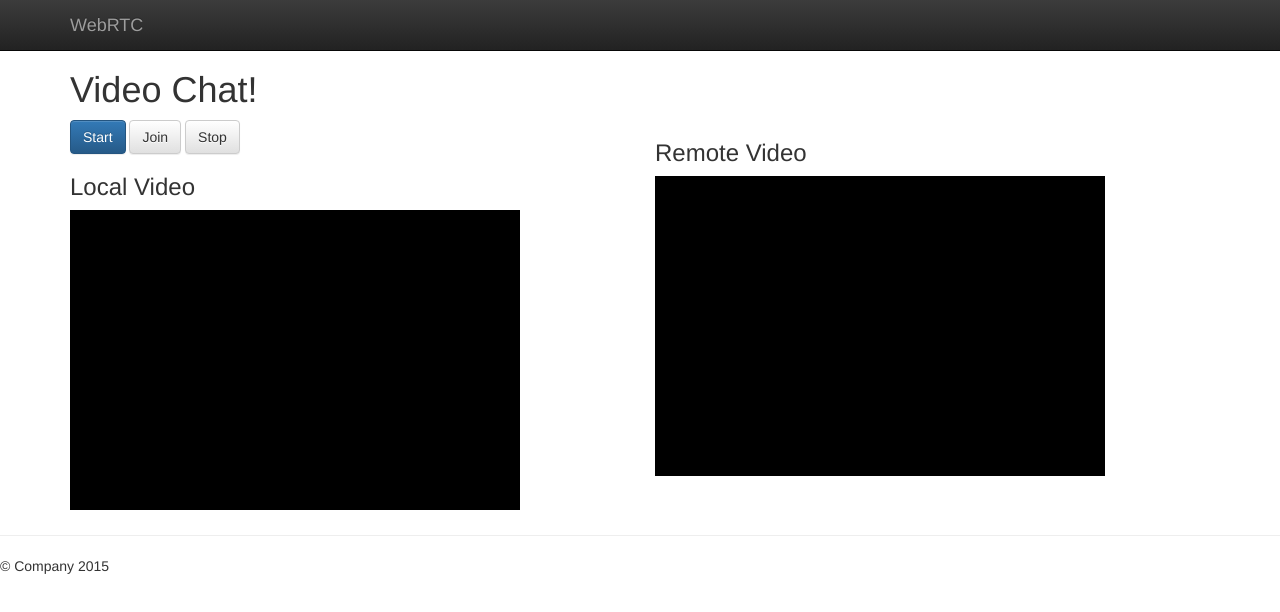
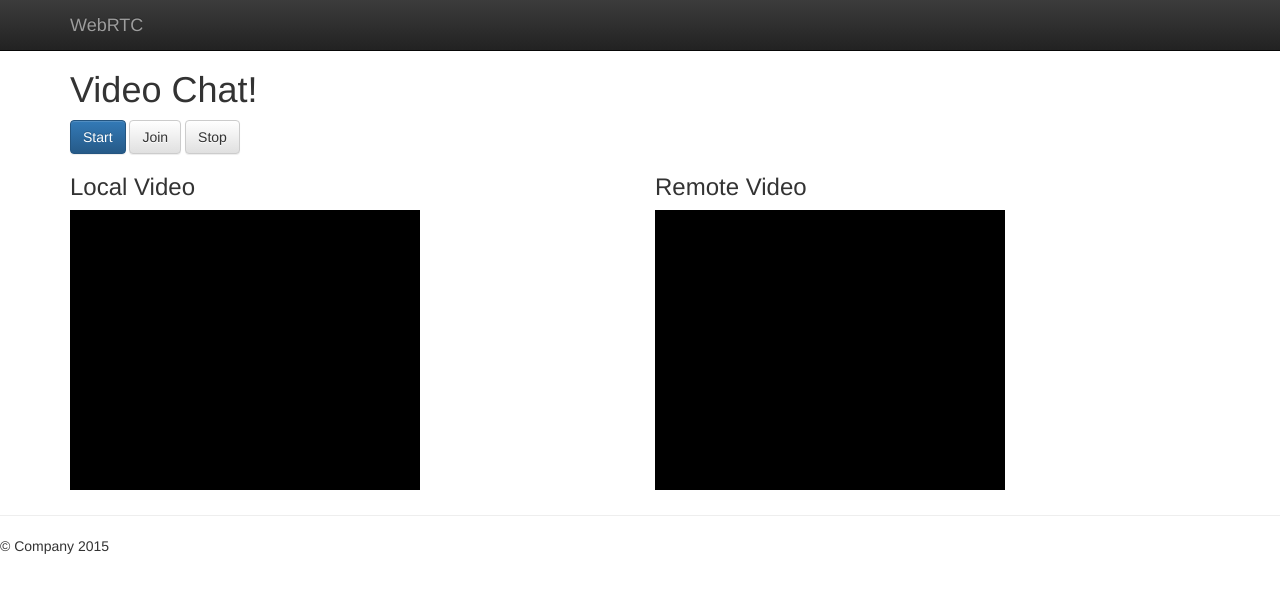
Before and after one commit to piratefsh/webrtc-video-chat, a website: page index.html in a window 1280 px wide. Drawn offline with nearby package versions, Linux system fonts and the light colour scheme.

Commit message:
Minor styling

```diff
--- a/index.html
+++ b/index.html
@@ -52,22 +52,26 @@
         <!-- Main jumbotron for a primary marketing message or call to action -->
 
         <div class="container">
-          <h1>Video Chat!</h1>
+          <div class="row">
+            <div class="col-sm-12">
+              <h1>Video Chat!</h1>
+              <button class="btn btn-primary" id="btn-video-start">Start</button>
+              <button class="btn btn-default"  id="btn-video-join">Join</button>
+              <button class="btn btn-default"  id="btn-video-stop">Stop</button>
+            </div>
+          </div>
 
           <div class="row">
             <div class="col-sm-6">
-              <button class="btn btn-primary" id="btn-video-start">Start</button>
-              <button class="btn btn-default"  id="btn-video-join">Join</button>
-              <button class="btn btn-default"  id="btn-video-stop">Stop</button>
               <h3>Local Video</h3>
               <div id="local-video-container">
-                <video width="450" height="300" autoplay="true" id="local-video"></video>
+                <video width="350" height="280" autoplay="true" id="local-video"></video>
               </div>
             </div>
             <div class="col-sm-6">
               <h3>Remote Video</h3>
               <div id="remote-video-container">
-                <video width="450" height="300" autoplay="true" id="remote-video"></video>
+                <video width="350" height="280" autoplay="true" id="remote-video"></video>
 
               </div>
             </div>
```
